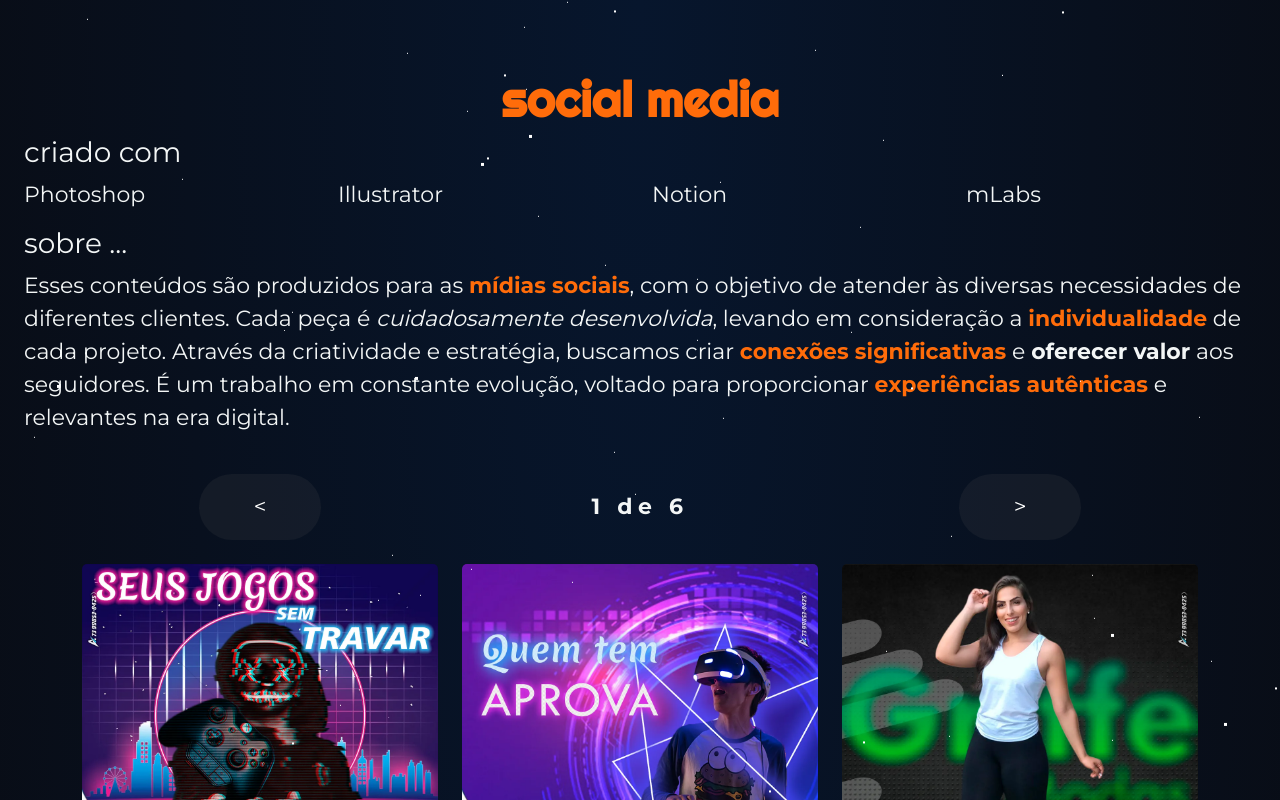
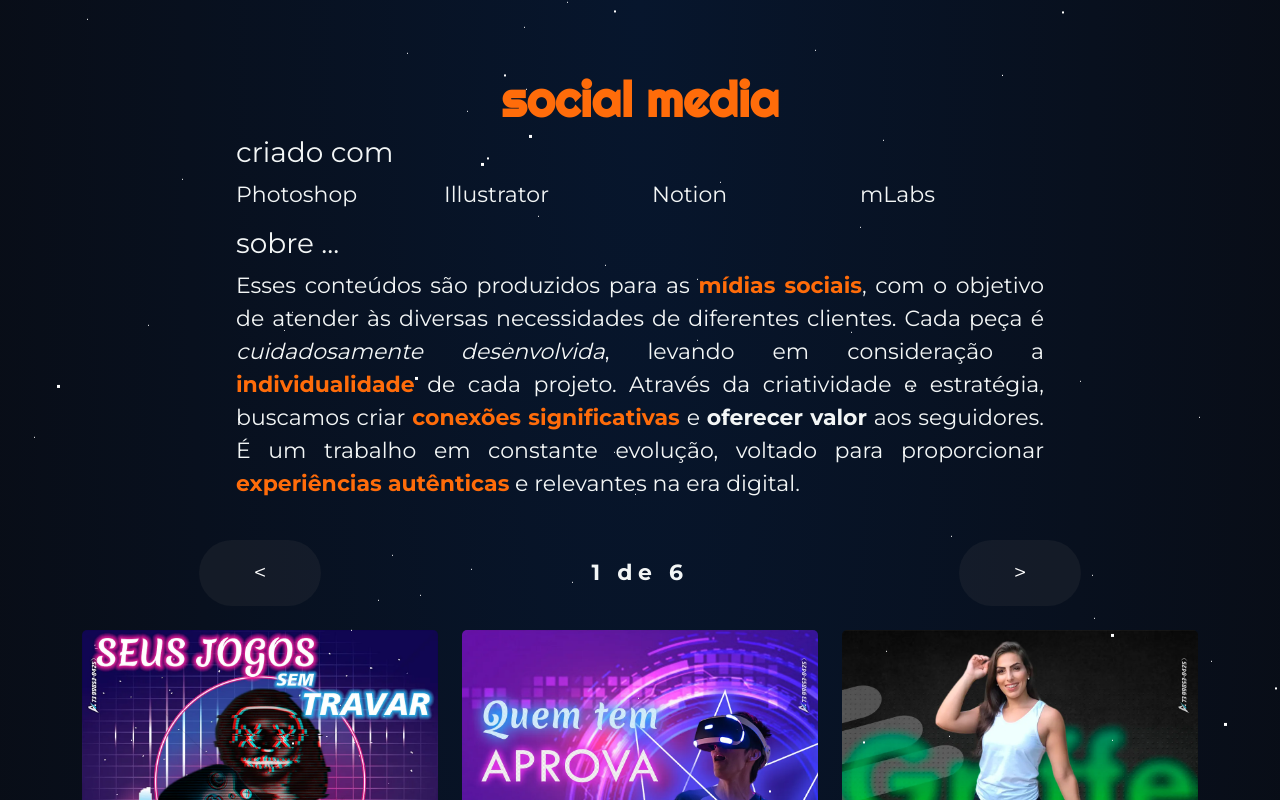
Before and after one commit to GabFiterman/webearts, a React (Vite) app: page /portfolio/design-projects/social-media in a window 1280 px wide. Shown: the top 800 px of the page. Built offline with nearby package versions, Linux system fonts and the light colour scheme; a web font is replaced by a local one.

Commit message:
style: ajusting gallery

```diff
--- a/src/pages/DesignProjectSocialMedia.jsx
+++ b/src/pages/DesignProjectSocialMedia.jsx
@@ -11,7 +11,7 @@ export default function DesignProjectSocialMedia() {
   return (
     <Container fluid className="SocialMedia DesignProject Root px-4">
       <StarsBackground />
-      <Row className="px-4">
+      <Row className="compactRow">
         <Col>
           <h1 className="title title-big highlight text-center">
             {data.CategoryName}
@@ -19,13 +19,13 @@ export default function DesignProjectSocialMedia() {
         </Col>
       </Row>
 
-      <Row>
+      <Row className="compactRow">
         <Col>
           <h3>{data.TechnologiesTitle}</h3>
         </Col>
       </Row>
 
-      <Row className="technologies__list">
+      <Row className="technologies__list compactRow">
         {data.Technologies.map((item, index) => (
           <Col key={index}>
             <p>{item}</p>
@@ -33,13 +33,13 @@ export default function DesignProjectSocialMedia() {
         ))}
       </Row>
 
-      <Row>
+      <Row className="compactRow">
         <Col>
           <h3>{data.AboutTitle}</h3>
         </Col>
       </Row>
 
-      <Row>
+      <Row className="compactRow">
         <Col>{ReactHtmlParser(data.About)}</Col>
       </Row>
 
--- a/src/scss/designProject.scss
+++ b/src/scss/designProject.scss
@@ -1,6 +1,16 @@
 .DesignProject {}
 
-.SocialMedia {}
+.SocialMedia {
+    .compactRow {
+        width: 80vw;
+        text-align: justify;
+        margin: 0 auto;
+
+        @media (min-width: 767px) {
+            width: 65vw;
+        }
+    }
+}
 
 .Ebooks {}
 
@@ -8,6 +18,15 @@
 
 .ImageGallery {
     font-weight: bold;
+
+    img {
+        transition: 0.25s;
+        &:hover {
+            cursor: pointer;
+            filter: brightness(1.25);
+            margin-bottom: 1.5em;
+        }
+    }
 
     span {
         letter-spacing: .25em;
```
